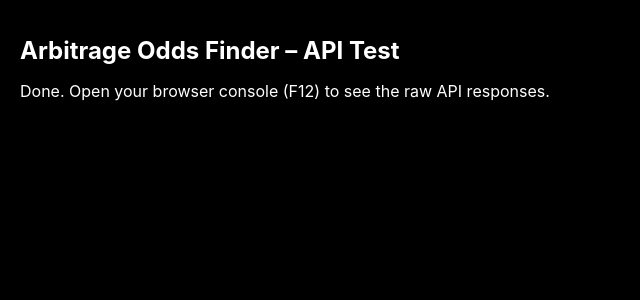
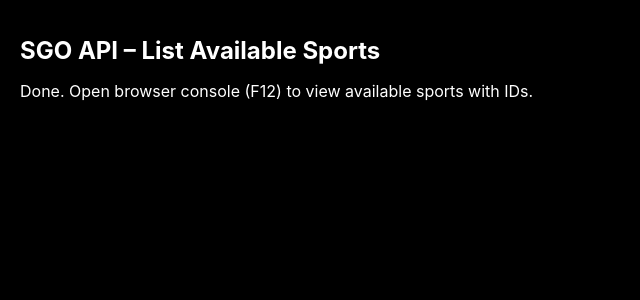
Before and after one commit to Bugdoubt/odds-arbitrage-comparator, a React (Create React App) app: page / in a window 1280 px wide. Shown: the top 300 px of the page, without its empty margins (0-640 px from the left). Built offline with nearby package versions, Linux system fonts and the light colour scheme; no server answers.

Commit message:
Fetch SGO sport list for valid sportID

```diff
--- a/src/App.js
+++ b/src/App.js
@@ -1,50 +1,42 @@
 import { useEffect, useState } from "react";
 
-const ODDS_API_KEY = process.env.REACT_APP_ODDS_API_KEY;
 const SPORTS_GAME_ODDS_API_KEY = process.env.REACT_APP_SPORTS_GAME_ODDS_API_KEY;
 
 function App() {
   const [loading, setLoading] = useState(true);
 
   useEffect(() => {
-    const fetchOdds = async () => {
-      console.log("Testing raw API responses...");
+    const fetchSportsList = async () => {
+      console.log("Fetching available sports from SGO API...");
 
       try {
-        const res1 = await fetch(
-          `https://api.the-odds-api.com/v4/sports/soccer_epl/odds/?regions=eu&markets=h2h&apiKey=${ODDS_API_KEY}`
-        );
-        const data1 = await res1.json();
-        console.log("✅ The Odds API (v4) response:", data1);
-
-        const res2 = await fetch(
-          "https://api.sportsgameodds.com/v2/odds?sport=soccer&period=match&market=h2h&region=eu",
+        const res = await fetch(
+          "https://api.sportsgameodds.com/v2/sports/",
           {
             headers: {
               "X-Api-Key": SPORTS_GAME_ODDS_API_KEY
             }
           }
         );
-        const data2 = await res2.json();
-        console.log("✅ Sports Game Odds API (v2) response:", data2);
-
+        const data = await res.json();
+        console.log("✅ Available Sports (SGO v2):", data);
       } catch (e) {
-        console.error("❌ Error during API testing:", e);
+        console.error("❌ Error fetching sports list:", e);
       } finally {
         setLoading(false);
       }
     };
 
-    fetchOdds();
+    fetchSportsList();
   }, []);
 
   return (
     <div style={{ padding: 20, color: "white", backgroundColor: "black", minHeight: "100vh" }}>
-      <h1 style={{ fontSize: "24px", fontWeight: "bold" }}>Arbitrage Odds Finder – API Test</h1>
+      <h1 style={{ fontSize: "24px", fontWeight: "bold" }}>SGO API – List Available Sports</h1>
       {loading ? (
-        <p>Loading and testing APIs...</p>
+        <p>Loading sports list...</p>
       ) : (
-        <p>Done. Open your browser console (F12) to see the raw API responses.</p>
+        <p>Done. Open browser console (F12) to view available sports with IDs.</p>
       )}
     </div>
   );
```
